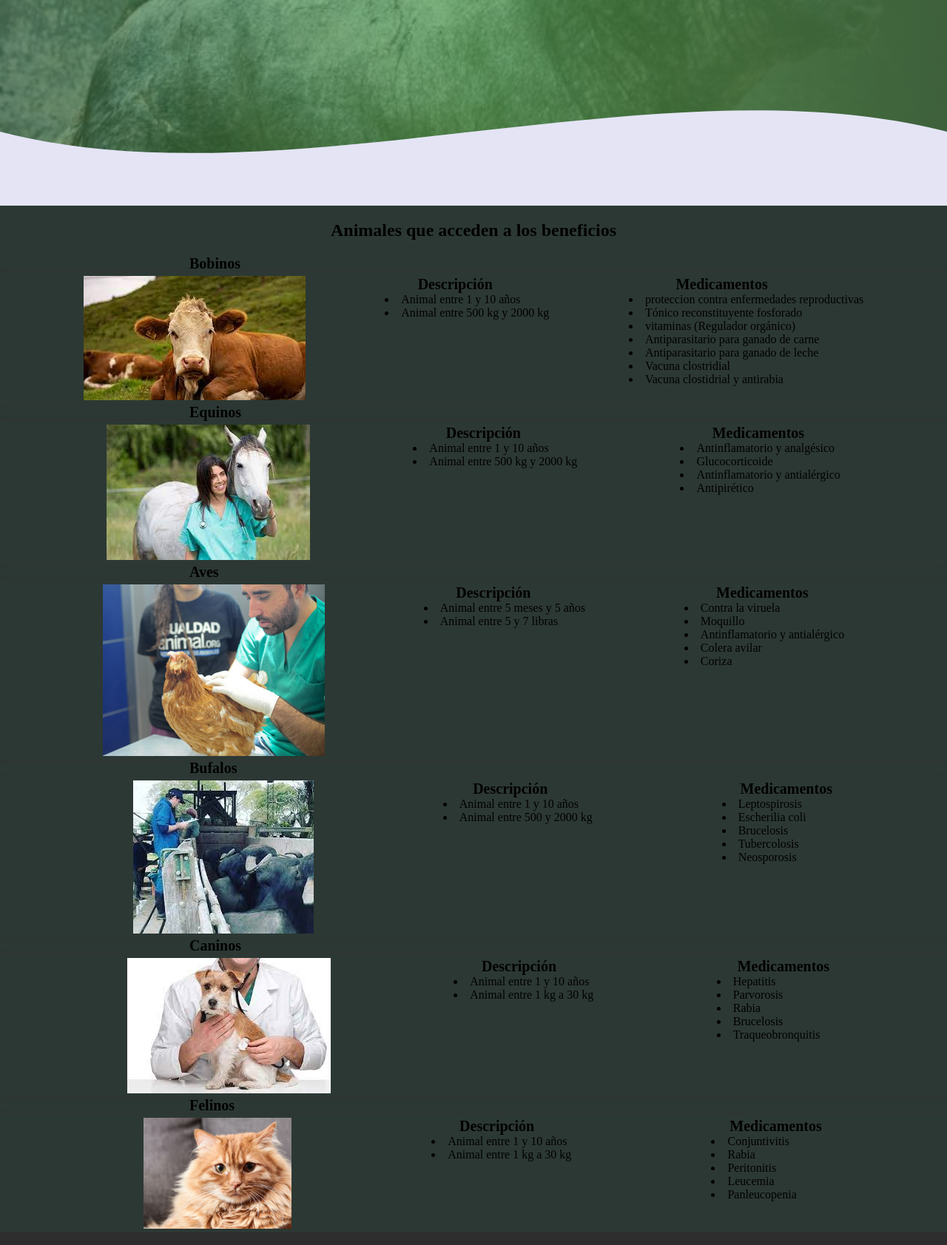
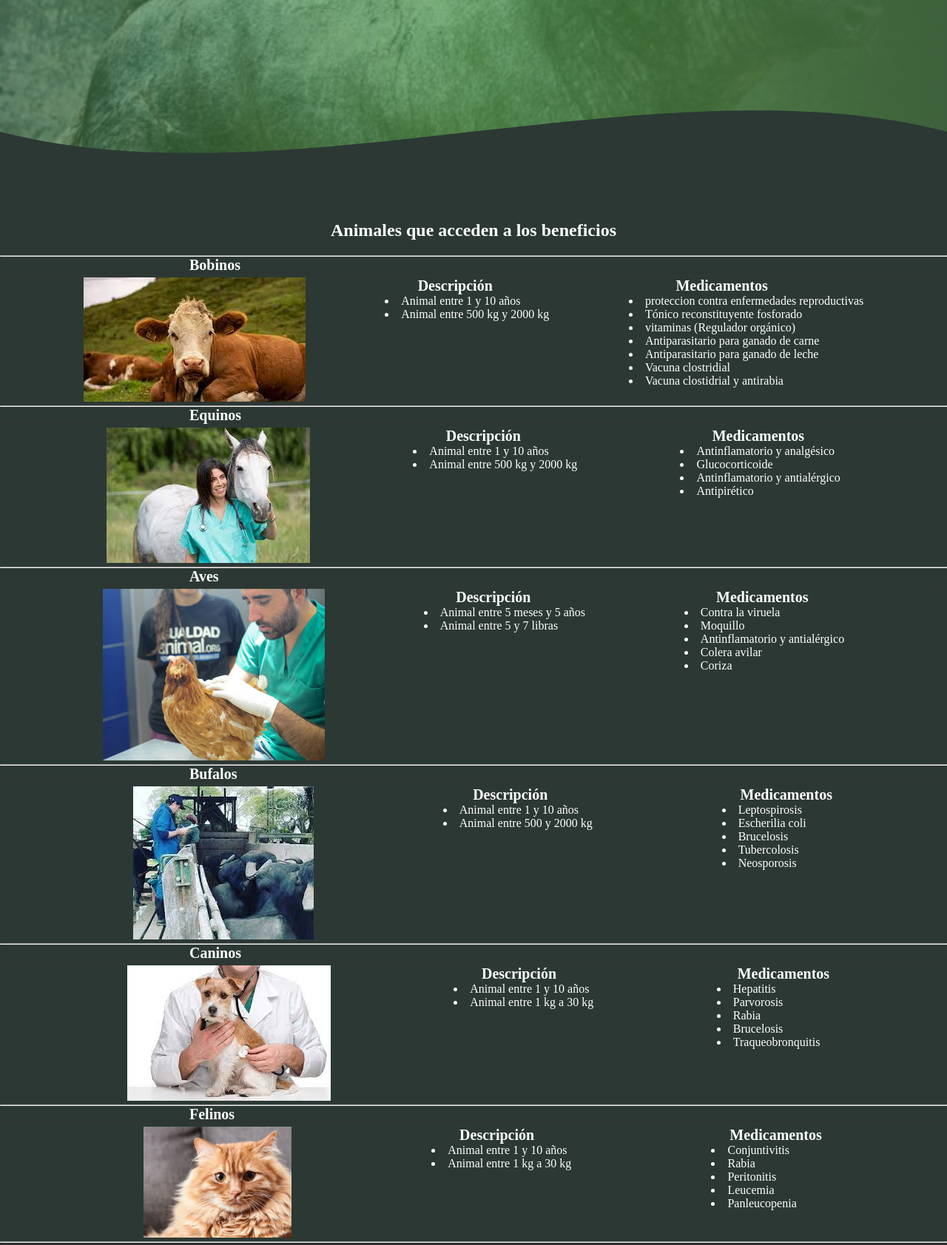
Before and after one commit to Danielr30375016/Sistema_de_vacunacion, a plain HTML site: page animales.html in a window 1280 px wide. Shown: the part 322-2005 px from the top of the page at 74% size. Drawn offline with Linux system fonts and the light colour scheme; a web font is replaced by a local one.

Commit message:
Cambios esteticos de la pagina como: colores, orden de las carpetas, los archivos quedaron realizados

```diff
--- a/Estilos/estilos2.css
+++ b/Estilos/estilos2.css
@@ -1,6 +1,7 @@
 .container .titulo h2{
     align-items: center;
-    padding-bottom: 10px;
+    padding-bottom: 20px;
+    color: #fff;
 }
 
 main .container .table{
@@ -9,7 +10,7 @@ main .container .table{
     padding-bottom: 20px;
 }
 .bb{
-    box-shadow: 0 0 20px #333;
+    box-shadow: 0 0 20px rgb(124, 121, 121);
 
 }
 tr{
--- a/Estilos/estilos3.css
+++ b/Estilos/estilos3.css
@@ -4,14 +4,17 @@ main .contenido .animal{
     justify-content: space-evenly;
     padding: 5px;
     box-shadow: 0 0 5px #333;
+    color: #fff;
 
 }
 
 main .contenido h2{
     text-align: center;
     padding: 20px;
+    color: #fff;
 }
 main .contenido h3{
     font-size: 20px;
     padding-left: 20%;
+    color: #fff;
 }
--- a/Estilos/estilos4.css
+++ b/Estilos/estilos4.css
@@ -22,6 +22,9 @@ body a{
     padding: 10px;
     color: #eee;
 }
+
+
+
 .formulario{
     background: #fff;
     margin-top: 150px;
--- a/animales.html
+++ b/animales.html
@@ -34,7 +34,7 @@
         <div class="wave" style="height: 150px; overflow: hidden;"><svg viewBox="0 0 500 150" preserveAspectRatio="none"
                 style="height: 100%; width: 100%;">
                 <path d="M0.00,49.98 C149.99,150.00 349.20,-49.98 500.00,49.98 L500.00,150.00 L0.00,150.00 Z"
-                    style="stroke: none; fill: #e4e4f5;"></path>
+                    style="stroke: none; fill: #2c3834;"></path>
             </svg></div>
 
     </header>
@@ -42,6 +42,7 @@
     <main>
         <section class="contenido">
             <h2>Animales que acceden a los beneficios</h2>
+            <hr>
             <h3>Bobinos</h3>
             <div class="animal">
 
@@ -61,7 +62,9 @@
                     <li>Vacuna clostridial</li>
                     <li>Vacuna clostidrial y antirabia</li>
                 </div>
+
             </div>
+            <hr>
             <h3>Equinos</h3>
             <div class="animal">
 
@@ -79,6 +82,7 @@
                     <li>Antipirético</li>
                 </div>
             </div>
+            <hr>
             <h3>Aves</h3>
             <div class="animal">
 
@@ -97,6 +101,7 @@
                     <li>Coriza</li>
                 </div>
             </div>
+            <hr>
             <h3>Bufalos</h3>
             <div class="animal">
 
@@ -115,6 +120,7 @@
                     <li>Neosporosis</li>
                 </div>
             </div>
+            <hr>
             <h3>Caninos</h3>
             <div class="animal">
 
@@ -133,6 +139,7 @@
                     <li>Traqueobronquitis</li>
                 </div>
             </div>
+            <hr>
             <h3>Felinos</h3>
             <div class="animal">
 
@@ -151,6 +158,7 @@
                     <li>Panleucopenia</li>
                 </div>
             </div>
+            <hr>
 
 
         </section>
```
Also changed, not shown: regiones.html (+1 -1 lines).
